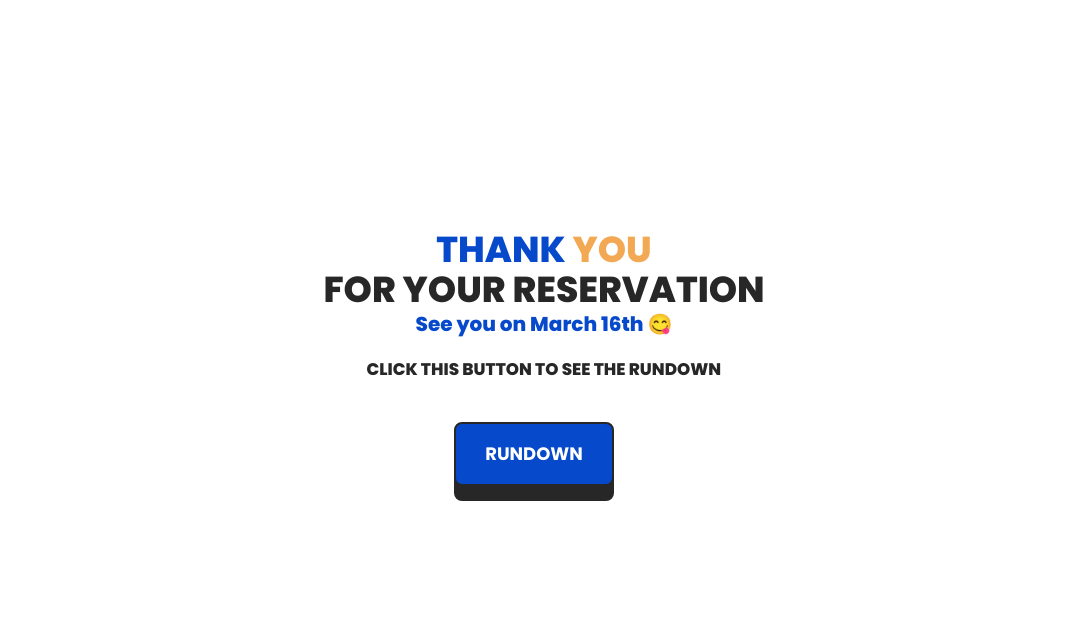
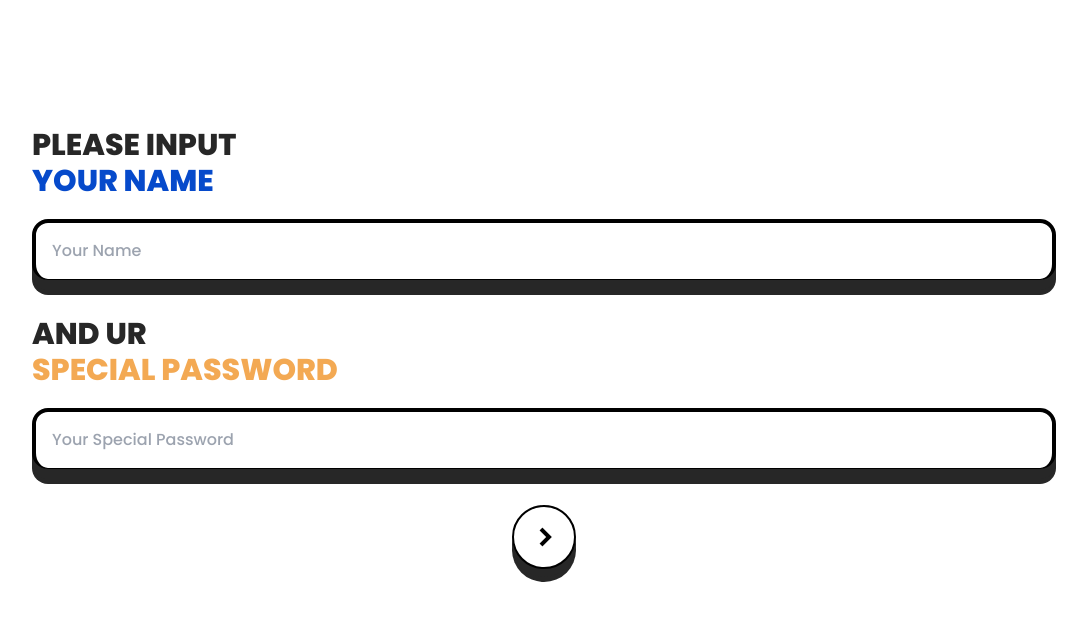
Before and after one commit to 20alfiansyah/AgilReservation, a website: page index.html in a window 1280 px wide. Shown: the whole page, without its empty margins (96-1183 px from the left). Drawn offline with nearby package versions, Linux system fonts and the light colour scheme.

Commit message:
third commit

```diff
--- a/index.html
+++ b/index.html
@@ -13,7 +13,7 @@
 </head>
 <body>
     <div class="h-755 flex justify-center items-center font-poppins animate__animated animate__fadeIn">
-        <div id="mainPage" class="w-4/5 flex flex-col items-center justify-center hidden">
+        <div id="mainPage" class="w-4/5 flex flex-col items-center justify-center">
             <div class="w-full font-extrabold mb-5 text-3xl">
                 <h1 class="text-black1">PLEASE INPUT<br><span class="text-biruTua ">YOUR NAME</span></h1>
             </div>
@@ -70,7 +70,7 @@
                 <h1 id="rejectMsg" class="font-bold text-xl hidden">Eh Gabisa Nolak Maaf Ya 😜</h1>
             </div>
         </div>
-        <div id="thirdPage" class="w-4/5 flex flex-col justify-center items-center font-poppins">
+        <div id="thirdPage" class="w-4/5 flex flex-col justify-center items-center font-poppins hidden">
             <div>
                 <h1 class="font-extrabold text-4xl text-center text-black1"> <span class=" text-biruTua">THANK</span> <span class=" text-kuning">YOU</span> <br> FOR YOUR RESERVATION</h1>
                 <h1 class="font-extrabold text-xl text-center text-black1"> <span class=" text-biruTua">See you on March 16th 😋</h1>
```
